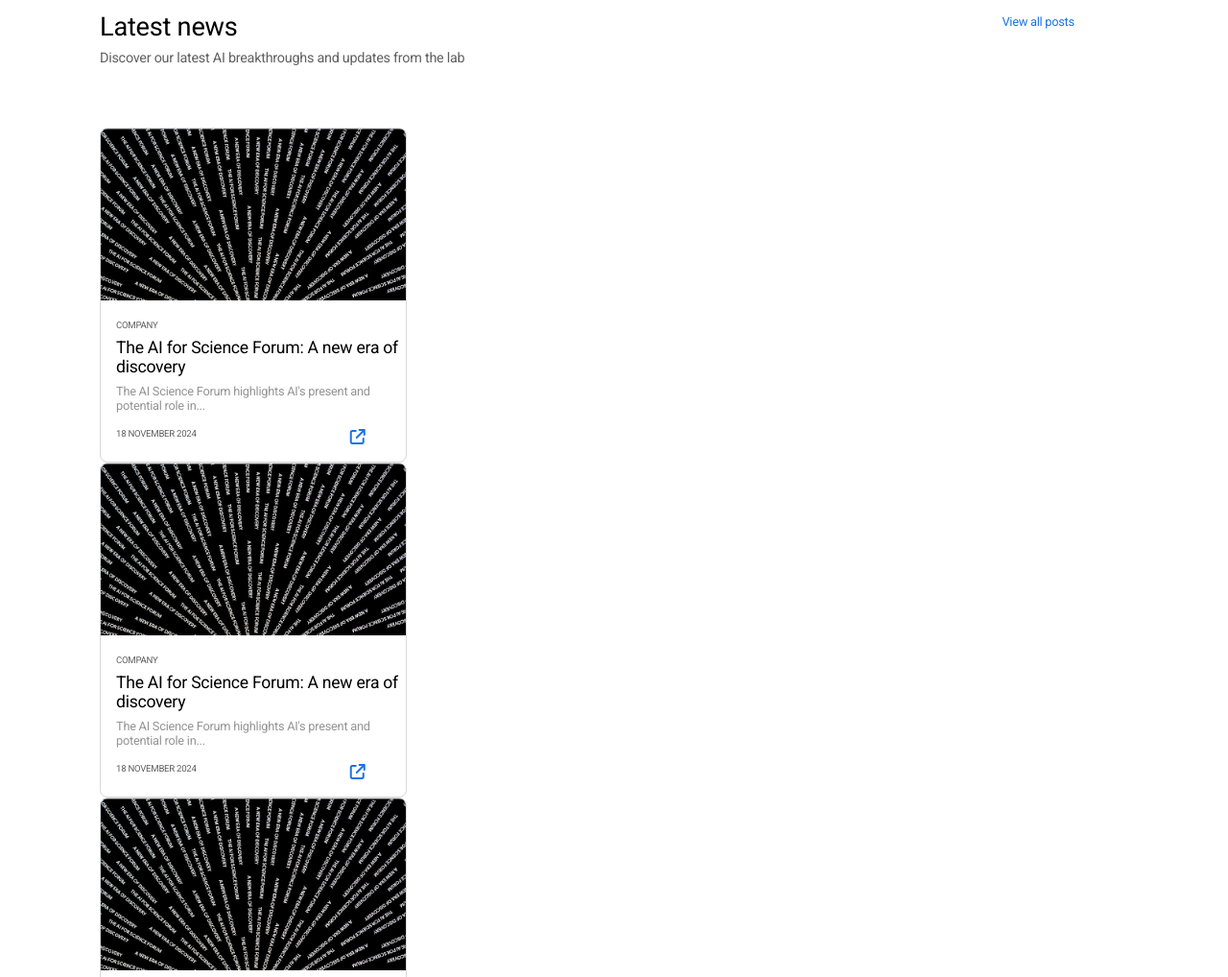
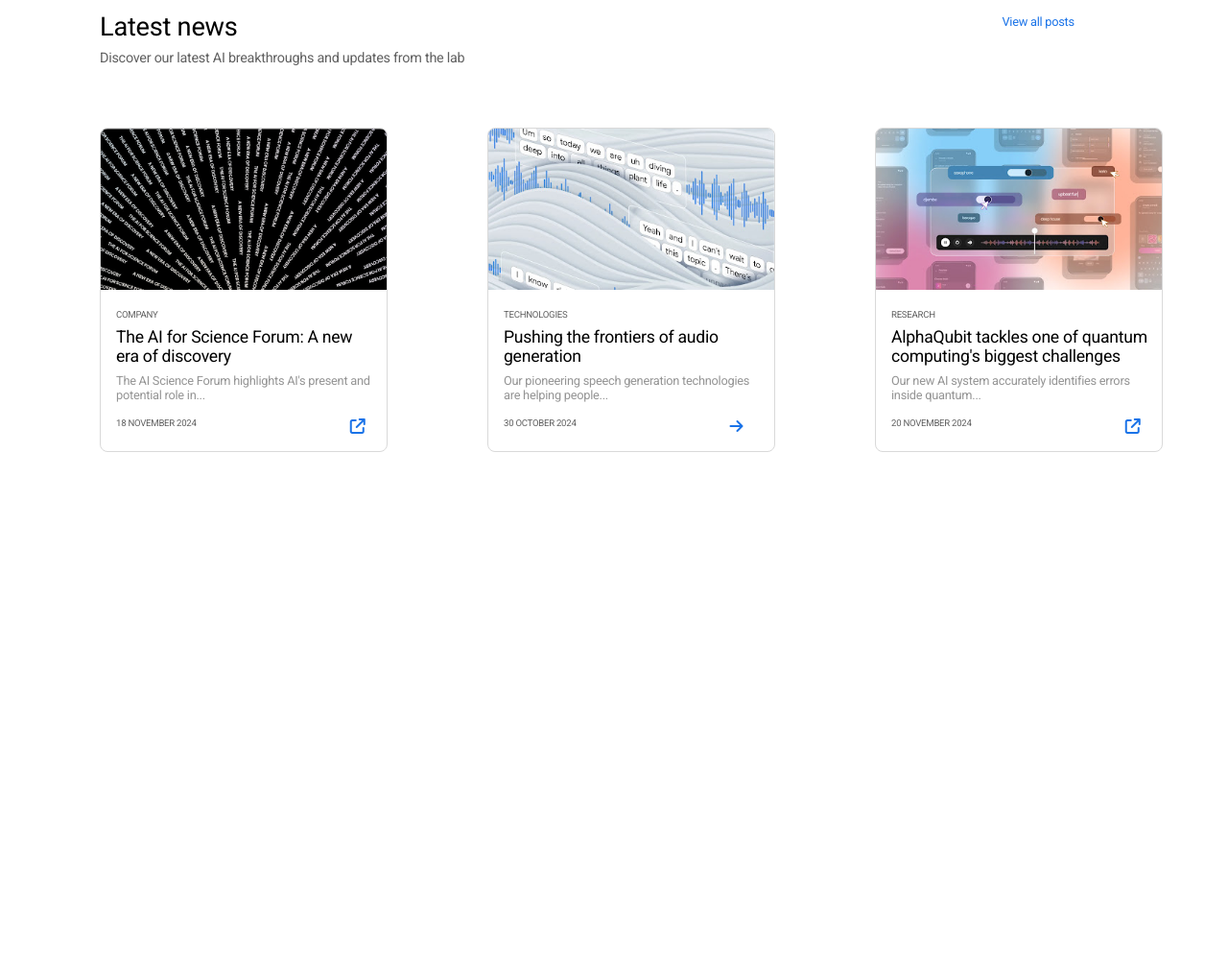
Before and after one commit to Sheba-Ayinzabyonna/javascript-bootcamp, a plain HTML site: page Capstone/index.html in a window 1280 px wide. Shown: the part 900-1918 px from the top of the page at 96% size. After the commit the page ends 1600 px from the top, so only its background shows below. Drawn offline with Linux system fonts and the light colour scheme.

Commit message:
updated the latest news section

```diff
--- a/Capstone/index.html
+++ b/Capstone/index.html
@@ -105,48 +105,53 @@
         </div>
     </div>
       </div>
+
+       <!-- technologies -->
        <div class="card">
         <div class="card-image">
-            <img src="./imgs/AI for the science forum.png" alt="AI for science">
+            <img src="./imgs/audio gen.jpg" alt="technologies">
                    </div>
         <div class="card-content">
             <div class="top">
-            <p>COMPANY</p>
-            <h2>The AI for Science Forum: A new era of discovery</h2>
-            <h4>The AI Science Forum highlights AI's present and potential role in...</h4>
+            <p>TECHNOLOGIES</p>
+            <h2>Pushing the frontiers of audio generation</h2>
+            <h4>Our pioneering speech generation technologies are helping people...</h4>
 
 
 
         </div>
         <div class="card-bottom">
         <div class="top">
-          <p>18 NOVEMBER 2024</p>
+          <p>30 OCTOBER 2024</p>
         </div>
         <div class="icon-bottom">
-          <i class="fa-solid fa-arrow-up-right-from-square"></i>
+          <i class="fa-solid fa-arrow-right"></i>
         </div>
         </div>
     </div>
       </div>
+
+      <!-- research -->
        <div class="card">
         <div class="card-image">
-            <img src="./imgs/AI for the science forum.png" alt="AI for science">
+            <img src="./imgs/new generative AI tool.jpg" alt="research">
                    </div>
         <div class="card-content">
             <div class="top">
-            <p>COMPANY</p>
-            <h2>The AI for Science Forum: A new era of discovery</h2>
-            <h4>The AI Science Forum highlights AI's present and potential role in...</h4>
+            <p>RESEARCH</p>
+            <h2>AlphaQubit tackles one of quantum computing's biggest challenges</h2>
+            <h4>Our new AI system accurately identifies errors inside quantum...</h4>
 
 
 
         </div>
         <div class="card-bottom">
         <div class="top">
-          <p>18 NOVEMBER 2024</p>
+          <p>20 NOVEMBER 2024</p>
         </div>
         <div class="icon-bottom">
           <i class="fa-solid fa-arrow-up-right-from-square"></i>
+        </div>
         </div>
     </div>
       </div>
--- a/Capstone/style.css
+++ b/Capstone/style.css
@@ -210,52 +210,59 @@
   text-decoration: none;
   font-size: 0.8rem;
   color: #1a73e8;
+
 }
 
+/* company */
+/* technologies  */
+/* research */
 
+.three-cards{
+  width: fit-content;
+  height: auto;
+  display: flex;
+  flex-direction: row;
+  align-items: start;
+  flex-wrap: wrap;
+  column-gap:0rem;
+  margin-right: 3rem;
+}
 .card {
-  width: 320px;
+  width: 300px;
   height: auto;
   overflow: hidden;
-  border:0.01rem solid #d9d9d9;
+  border: 0.01rem solid #d9d9d9;
   background: #fff;
   display: flex;
   flex-direction: column;
   justify-content: start;
-  align-items: start;
+  align-items: center;
   margin-left: 6.5rem;
   border-top-left-radius: 0.5rem;
   border-top-right-radius: 0.5rem;
   border-bottom-left-radius: 0.5rem;
   border-bottom-right-radius: 0.5rem;
-
-
 }
 
 .card-image img {
   width: 100%;
   height: auto;
-
-
-
 }
 
 .card-content {
-  width:fit-content ;
+  width: fit-content;
   height: auto;
   display: flex;
   flex-direction: column;
   padding: 1rem 0.5rem 1rem 1rem;
   row-gap: 1rem;
-
 }
 
-.top p{
+.top p {
   width: 100%;
   height: fit-content;
   font-size: 0.6rem;
   color: #606060;
-
 }
 
 .top img {
@@ -264,22 +271,20 @@
   border-radius: 50%;
 }
 
-.top h2{
+.top h2 {
   font-size: 1.1rem;
   font-weight: 400;
   padding-top: 0.5rem;
-
 }
 
-.top h4{
+.top h4 {
   font-size: 0.8rem;
   color: #949494;
-  font-weight:400;
+  font-weight: 400;
   padding-top: 0.5rem;
-
 }
 
-.card-bottom{
+.card-bottom {
   width: fit-content;
   height: auto;
   display: flex;
@@ -287,10 +292,9 @@
   justify-content: space-between;
   align-items: start;
   column-gap: 10rem;
-
 }
 
-.icon-bottom i{
+.icon-bottom i {
   color: #1a73e8;
   font-size: 1rem;
 }
```
Lines whose indentation alone changed are shown as unchanged.
